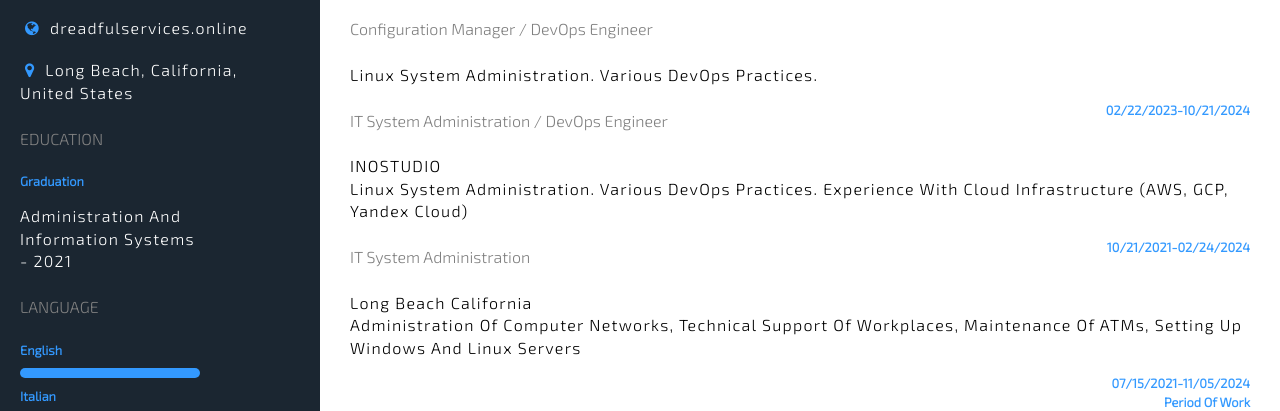
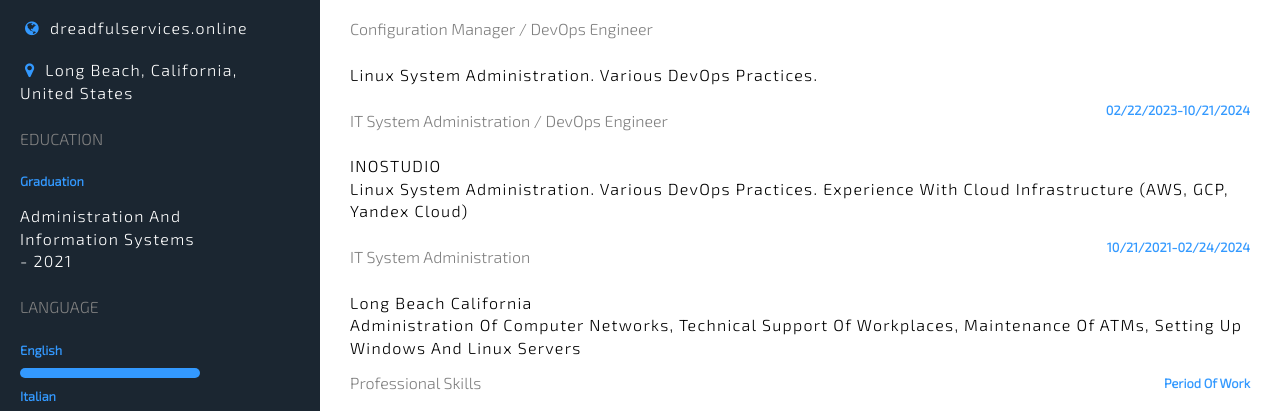
Before and after one commit to Klez2003/resume, a plain HTML site: page index.html in a window 1280 px wide. Shown: the part 372-783 px from the top of the page. Drawn offline with nearby package versions, Linux system fonts and the light colour scheme.

Commit message:
Update index.html

```diff
--- a/index.html
+++ b/index.html
@@ -116,10 +116,8 @@
     <em style="float:right;">10/21/2021-02/24/2024</em>
     <h5 class="sub-title">IT System Administration</h5>
     <p>Long Beach California</br>Administration Of Computer Networks, Technical Support Of Workplaces, Maintenance Of ATMs, Setting Up Windows And Linux Servers</p>
-    <em style="float:right;">07/15/2021-11/05/2024</em>
-	    <br>
     <em style="float:right;">Period Of Work</em>
-    <h1 class="title">Professional Skills</h1>
+    <h1 class="sub-title">Professional Skills</h1>
     <table>
         <tr><td>Abuse Reporting</td><td>
             <div class="progress_container">
```
